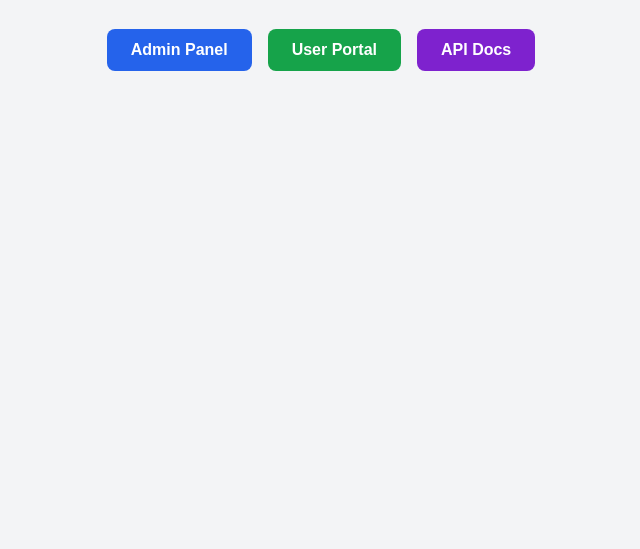
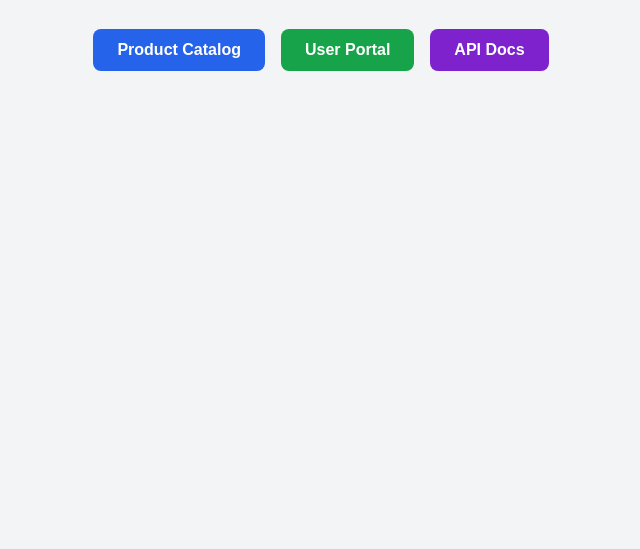
Before and after one commit to aseven90/demo-launcher-training, a plain HTML site: page index.html in a window 1280 px wide. Shown: the part 251-800 px from the top of the page, without its empty margins (319-959 px from the left). Drawn offline with Linux system fonts and the light colour scheme.

Commit message:
Update index.html

```diff
--- a/index.html
+++ b/index.html
@@ -54,7 +54,7 @@
   <p>Click a button below to explore different parts of the demo environment.</p>
 
   <div class="button-container">
-    <a href="https://demo.example.com/admin" target="_blank" class="btn blue">Admin Panel</a>
+    <a href="https://training.test.orbitant.dev/ui/productCatalogManagement/catalog" target="_blank" class="btn blue">Product Catalog</a>
     <a href="https://demo.example.com/user" target="_blank" class="btn green">User Portal</a>
     <a href="https://demo.example.com/docs" target="_blank" class="btn purple">API Docs</a>
   </div>
```
